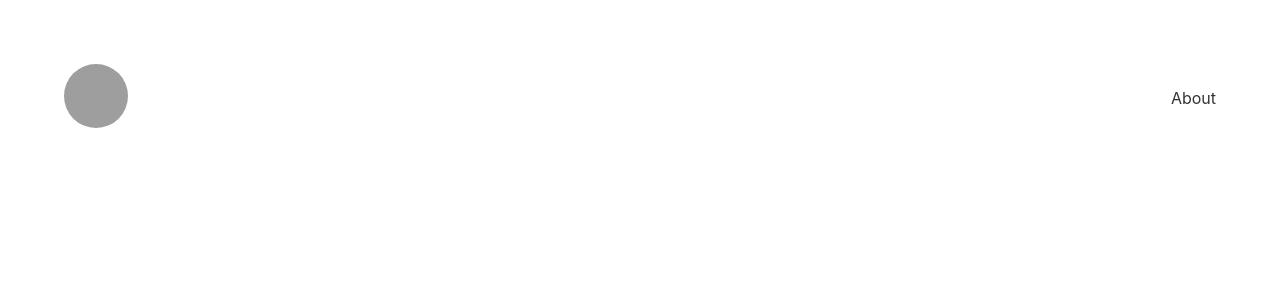
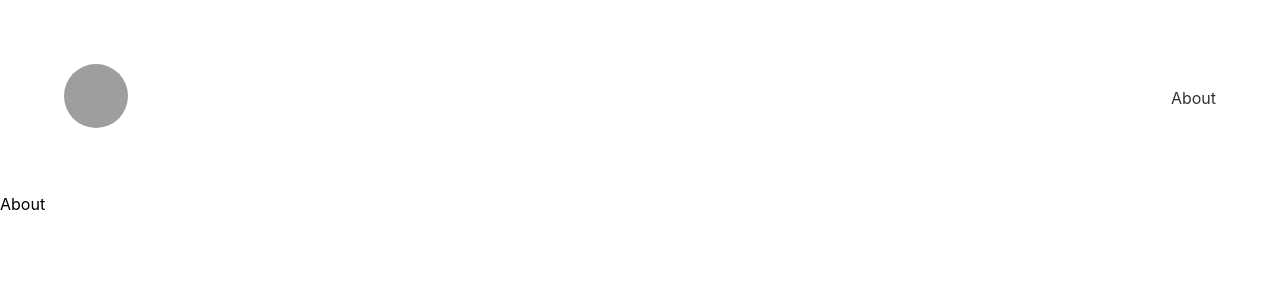
Before and after one commit to eneax/krix-portfolio, a React (Create React App) app: page /about in a window 1280 px wide. Shown: the top 300 px of the page. Built offline with nearby package versions, Linux system fonts and the light colour scheme; grey boxes are pictures that could not be loaded.

Commit message:
Create About component

```diff
--- /dev/null
+++ b/src/components/About.js
@@ -0,0 +1,9 @@
+import React from 'react';
+
+const About = () => {
+  return (
+    <div>About</div>
+  )
+}
+
+export default About;
--- a/src/components/App.js
+++ b/src/components/App.js
@@ -8,6 +8,7 @@
 import 'tachyons';
 import Navbar from './Navbar';
 import Home from './Home';
+import About from './About';
 
 class App extends Component {
   render() {
@@ -17,6 +18,7 @@
           <Navbar />
           <Switch>
             <Route exact path='/' component={Home} />
+            <Route path='/about' component={About} />
           </Switch>
         </div>
       </Router>
```
